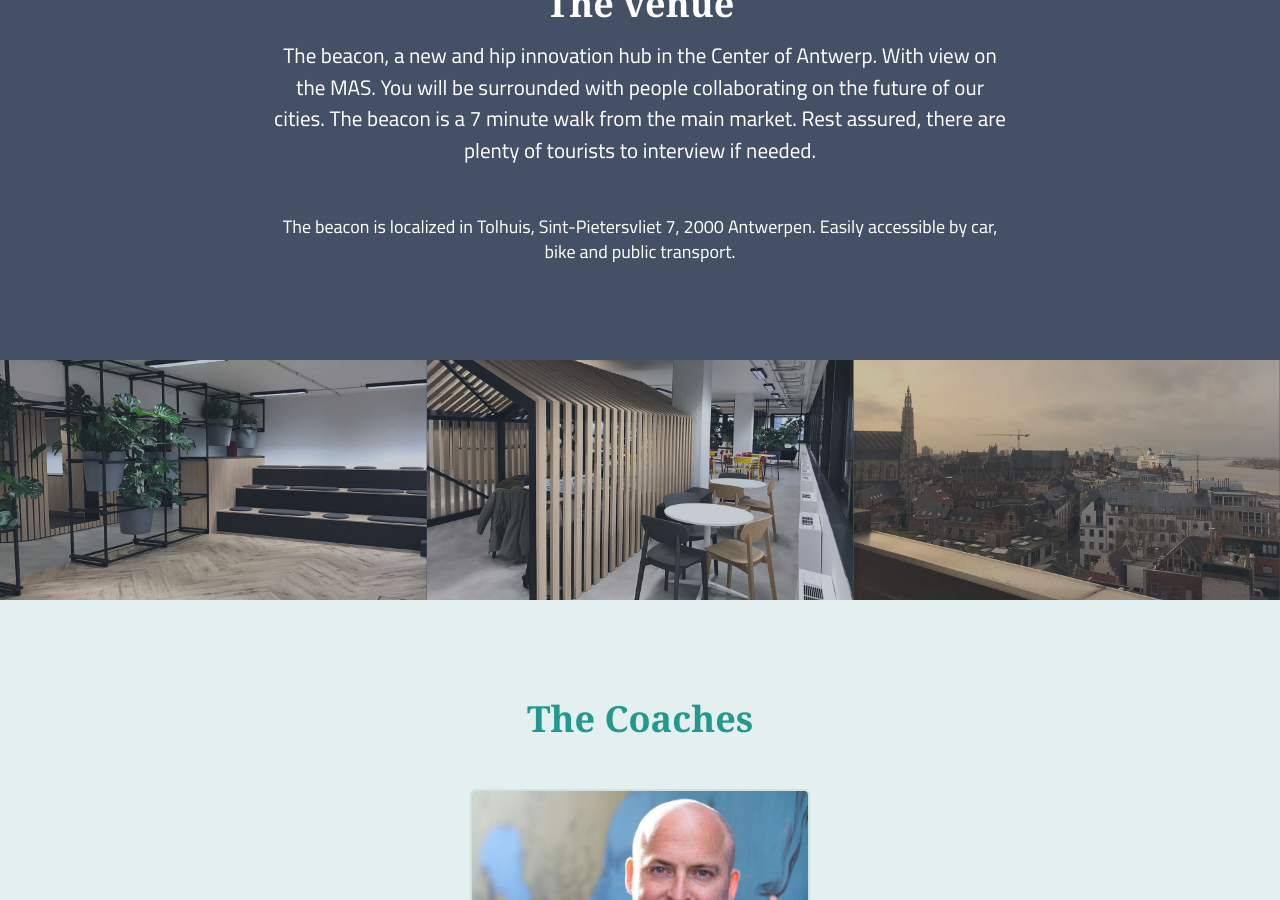
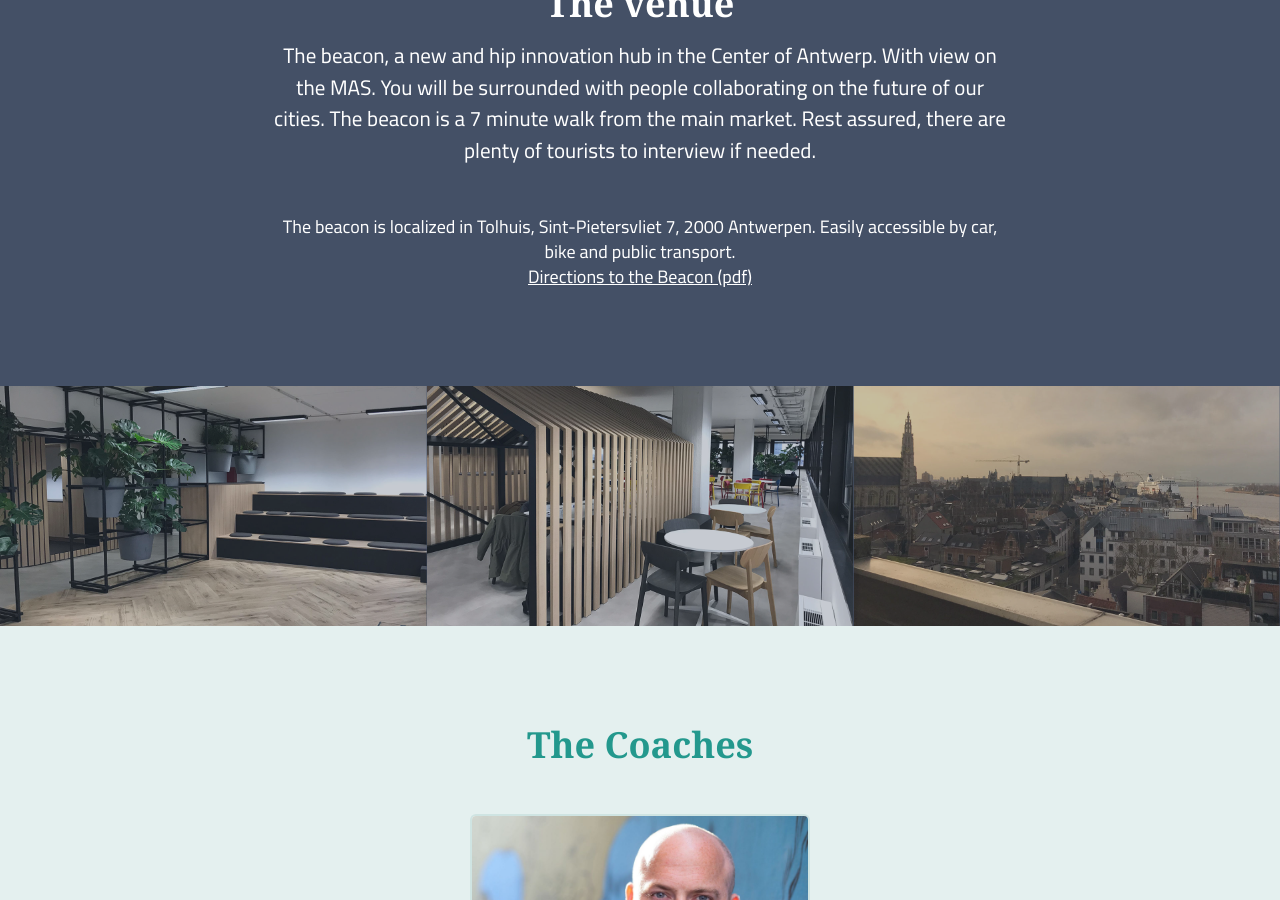
Before and after one commit to nerdlab-be/traveljam, a Jekyll site: the page built from _pages/index.markdown, in a window 1280 px wide and 900 px high, scrolled down 3648 px. Built offline with Jekyll 4.4.1, drawn with Linux system fonts in a browser that asks for light colours.

Commit message:
add link to directions

```diff
--- a/_pages/index.markdown
+++ b/_pages/index.markdown
@@ -77,7 +77,7 @@ program:
 venue:
   title: "The venue"
   para-one: "The beacon, a new and hip innovation hub in the Center of Antwerp. With view on the MAS. You will be surrounded with people collaborating on the future of our cities. The beacon is a 7 minute walk from the main market. Rest assured, there are plenty of tourists to interview if needed."
-  para-two: "The beacon is localized in Tolhuis, Sint-Pietersvliet 7, 2000 Antwerpen. Easily accessible by car, bike and public transport."
+  para-two: "The beacon is localized in Tolhuis, Sint-Pietersvliet 7, 2000 Antwerpen. Easily accessible by car, bike and public transport.<br> <a href='https://www.ondernemeninantwerpen.be/sites/default/files/documents/181025_SD_Antwerpen_Bereikbaarheidsfiches_Tolhuis.pdf' class='c-link'>Directions to the Beacon (pdf) </a>"
 coaches:
   title: "The Coaches"
 subscribe:
```
